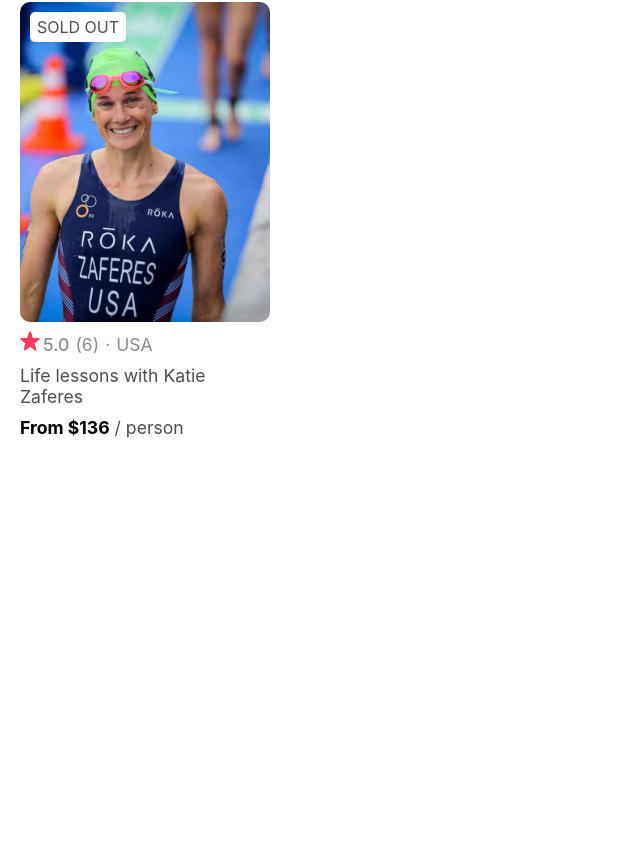
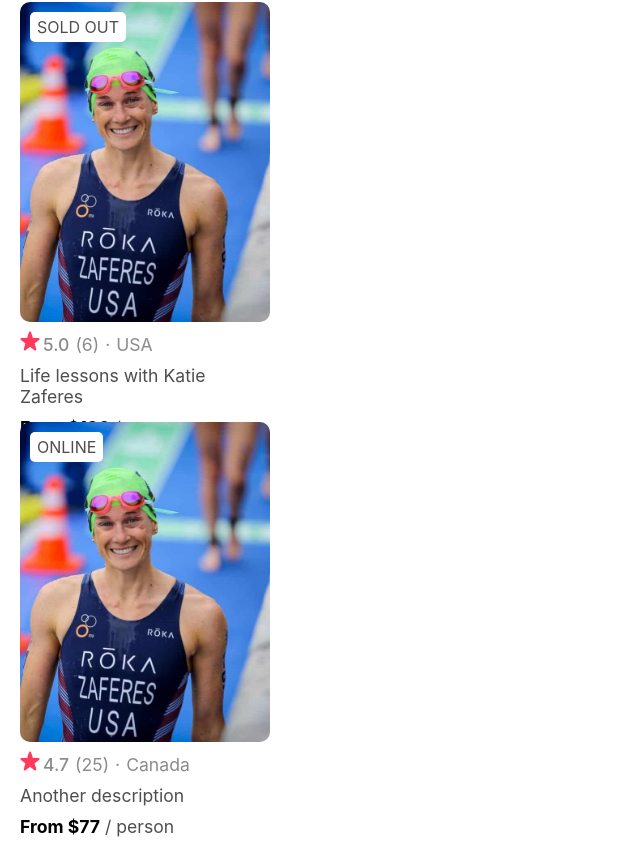
Before and after one commit to JoshGrainge/AirBnbExperience, a React (Create React App) app: page / in a window 1280 px wide. Shown: the part 904-1746 px from the top of the page, without its empty margins (0-640 px from the left). Before the commit the page ends 1342 px from the top, so only its background shows below. Built offline with nearby package versions, Linux system fonts and the light colour scheme.

Commit message:
Created card component

```diff
--- a/src/App.js
+++ b/src/App.js
@@ -1,4 +1,5 @@
 import React from 'react';
+import katieThumb from './Katie-Zaferes.jpeg';
 import './App.css';
 import Nav from './components/Nav';
 import Hero from './components/Hero';
@@ -9,7 +10,25 @@
     <div>
       <Nav />
       <Hero />
-      <Card />
+      <Card
+        image={katieThumb}
+        starAvg="5.0"
+        reviewNum={6}
+        country="USA"
+        description="Life lessons with Katie Zaferes"
+        price={136}
+        overlayText="SOLD OUT"
+      />
+
+      <Card
+        image={katieThumb}
+        starAvg="4.7"
+        reviewNum="25"
+        country="Canada"
+        description="Another description"
+        price="77"
+        overlayText="ONLINE"
+      />
     </div>
   );
 }
--- a/src/components/Card.js
+++ b/src/components/Card.js
@@ -1,25 +1,33 @@
+/* eslint-disable react/prop-types */
 import React from 'react';
 import star from '../star.png';
-import thumb from '../Katie-Zaferes.jpeg';
 
-export default function Card() {
+export default function Card({
+  image,
+  starAvg,
+  reviewNum,
+  country,
+  description,
+  price,
+  overlayText,
+}) {
   return (
     <div className="card-container">
-      <img className="thumb" src={thumb} alt="thumbanil" />
+      <img className="thumb" src={image} alt="thumbanil" />
       <div className="star-container">
         <img className="star-icon" src={star} alt="star_icon" />
-        <p>5.0</p>
-        <p>(6)</p>
+        <p>{starAvg}</p>
+        <p>({reviewNum})</p>
         <p>·</p>
-        <p>USA</p>
+        <p>{country}</p>
       </div>
-      <p className="card-description">Life lessons with Katie Zaferes</p>
+      <p className="card-description">{description}</p>
       <div className="pricing">
-        <p>From $136</p>
+        <p>From ${price}</p>
         <p> / person</p>
       </div>
       <div className="card-overlay">
-        <p>SOLD OUT</p>
+        <p>{overlayText}</p>
       </div>
     </div>
   );
```
